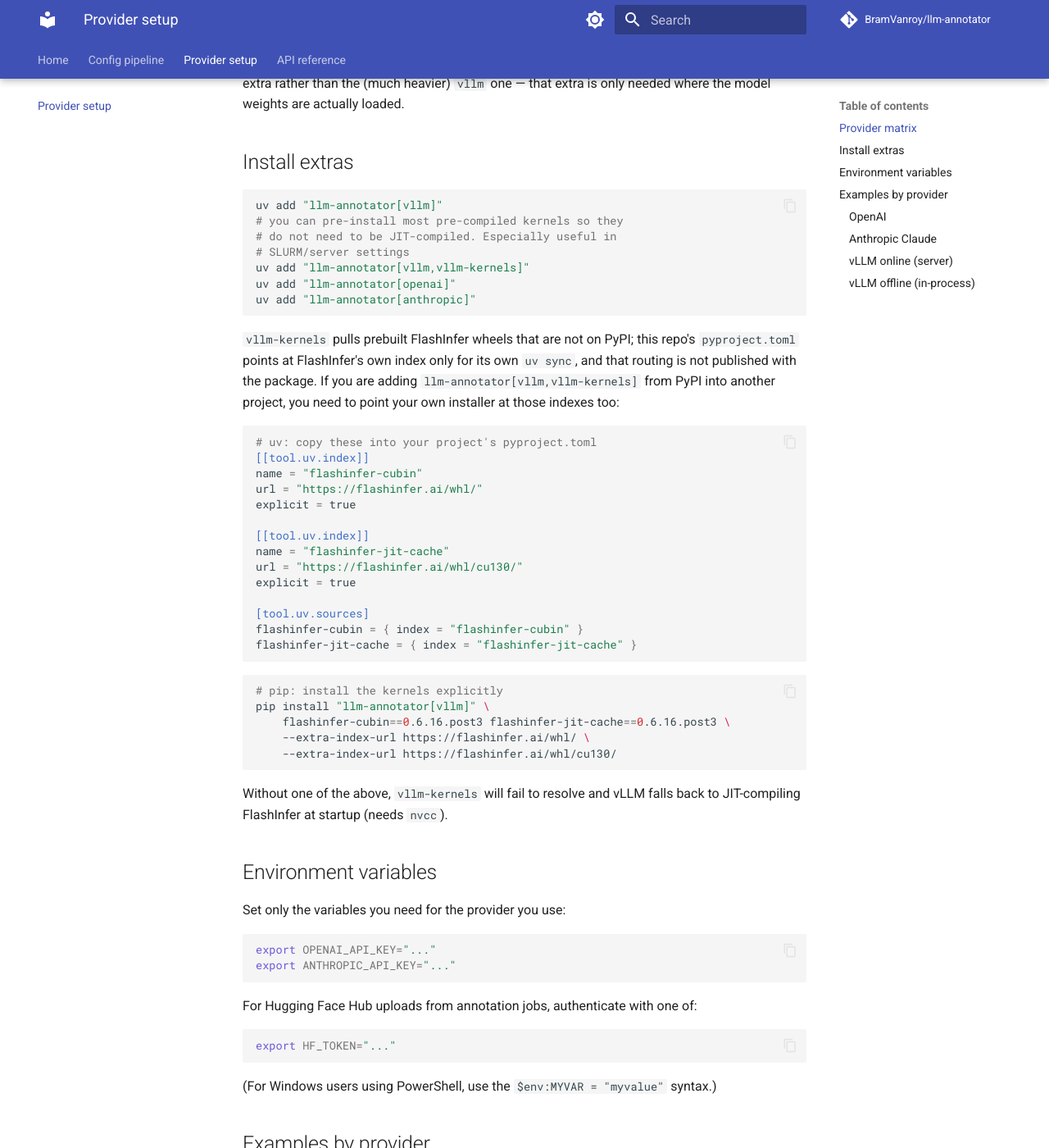
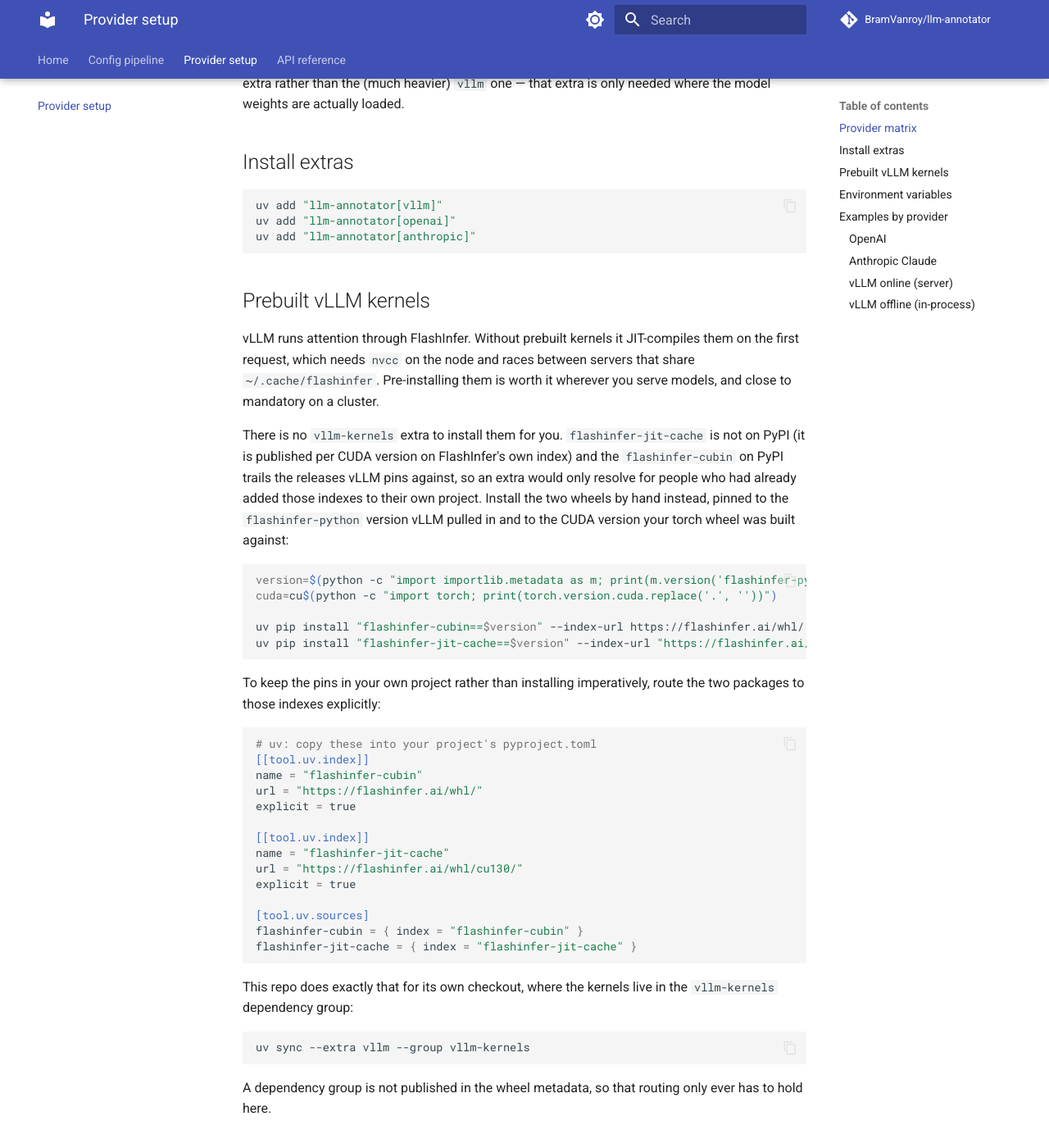
Before and after one commit to BramVanroy/llm-annotator, an MkDocs documentation site: the page built from docs/provider-info.md, in a window 1280 px wide and 1400 px high, scrolled down 756 px. Shown: the whole window at 82% size. Built offline with MkDocs 1.6.1 and Material for MkDocs 9.7.7, drawn with Linux system fonts in a browser that asks for light colours; comment, search, counter and statistics services are not loaded; the version menu is left out.

Commit message:
fix flashinfer prebuilt kernels

````diff
--- a/docs/provider-info.md
+++ b/docs/provider-info.md
@@ -22,19 +22,35 @@ weights are actually loaded.
 
 ```bash
 uv add "llm-annotator[vllm]"
-# you can pre-install most pre-compiled kernels so they
-# do not need to be JIT-compiled. Especially useful in
-# SLURM/server settings
-uv add "llm-annotator[vllm,vllm-kernels]"
 uv add "llm-annotator[openai]"
 uv add "llm-annotator[anthropic]"
 ```
 
-`vllm-kernels` pulls prebuilt FlashInfer wheels that are not on PyPI; this
-repo's `pyproject.toml` points at FlashInfer's own index only for its own
-`uv sync`, and that routing is not published with the package. If you are
-adding `llm-annotator[vllm,vllm-kernels]` from PyPI into another project,
-you need to point your own installer at those indexes too:
+## Prebuilt vLLM kernels
+
+vLLM runs attention through FlashInfer. Without prebuilt kernels it
+JIT-compiles them on the first request, which needs `nvcc` on the node and
+races between servers that share `~/.cache/flashinfer`. Pre-installing them is
+worth it wherever you serve models, and close to mandatory on a cluster.
+
+There is no `vllm-kernels` extra to install them for you.
+`flashinfer-jit-cache` is not on PyPI (it is published per CUDA version on
+FlashInfer's own index) and the `flashinfer-cubin` on PyPI trails the releases
+vLLM pins against, so an extra would only resolve for people who had already
+added those indexes to their own project. Install the two wheels by hand
+instead, pinned to the `flashinfer-python` version vLLM pulled in and to the
+CUDA version your torch wheel was built against:
+
+```bash
+version=$(python -c "import importlib.metadata as m; print(m.version('flashinfer-python'))")
+cuda=cu$(python -c "import torch; print(torch.version.cuda.replace('.', ''))")
+
+uv pip install "flashinfer-cubin==$version" --index-url https://flashinfer.ai/whl/
+uv pip install "flashinfer-jit-cache==$version" --index-url "https://flashinfer.ai/whl/$cuda/"
+```
+
+To keep the pins in your own project rather than installing imperatively,
+route the two packages to those indexes explicitly:
 
 ```toml
 # uv: copy these into your project's pyproject.toml
@@ -53,16 +69,15 @@ flashinfer-cubin = { index = "flashinfer-cubin" }
 flashinfer-jit-cache = { index = "flashinfer-jit-cache" }
 ```
 
+This repo does exactly that for its own checkout, where the kernels live in
+the `vllm-kernels` dependency group:
+
 ```bash
-# pip: install the kernels explicitly
-pip install "llm-annotator[vllm]" \
-    flashinfer-cubin==0.6.16.post3 flashinfer-jit-cache==0.6.16.post3 \
-    --extra-index-url https://flashinfer.ai/whl/ \
-    --extra-index-url https://flashinfer.ai/whl/cu130/
+uv sync --extra vllm --group vllm-kernels
 ```
 
-Without one of the above, `vllm-kernels` will fail to resolve and vLLM
-falls back to JIT-compiling FlashInfer at startup (needs `nvcc`).
+A dependency group is not published in the wheel metadata, so that routing
+only ever has to hold here.
 
 ## Environment variables
 
````
Also changed, not shown: README.md (+26 -0 lines), pyproject.toml (+21 -15 lines), 1 other file.
